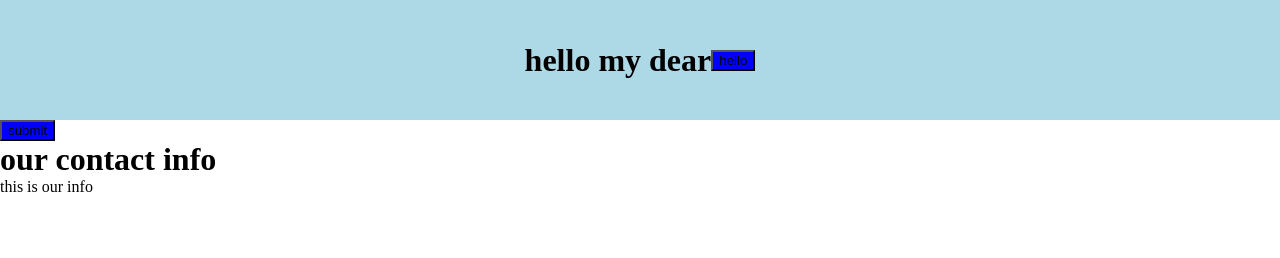
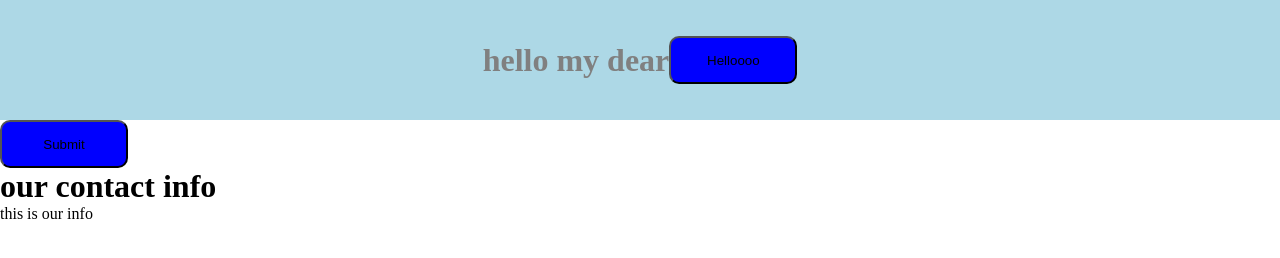
Before and after one commit to seangbadamosi/Sass-learning, a plain HTML site: page index.html in a window 1280 px wide. Drawn offline with Linux system fonts and the light colour scheme.

Commit message:
Lesson 2 | Nesting

```diff
--- a/index.html
+++ b/index.html
@@ -11,6 +11,7 @@
         <h1>hello my dear</h1>
         <button type="button">hello</button>
     </header>
+    <main>
         <div class="contact">
             <button type="submit">submit</button>
             <div class="info">
@@ -18,5 +19,6 @@
                 <p>this is our info</p>
             </div>
         </div>
+    </main>
 </body>
 </html>
--- a/styles/style.scss
+++ b/styles/style.scss
@@ -1,33 +1,46 @@
 $primaryBtn: blue;
+$textColor :  grey;
+
+*{
+    margin: 0;
+}
 
 header{
     background-color: lightblue;
     display: flex;
     justify-content: center;
     align-items: center;
+    color: $textColor;
     height: 15vh;
-}
 
-*{
-    margin: 0;
-}
+    button{
+        background-color:  $primaryBtn;
+        transition: 2s;
+        border-radius: 10px;
+        width: 10vw;
+        height: 6vh;
+        text-transform: capitalize;
 
-/*  it adds vender prefixes but i don't think it works in this extension so in this example the if it where working the style.css will automactically add vender prefixes to it for the diffrent browser that does not support flex box it also applies to other css properties that might not work across browsers */
-
-/* header button{
+        &:hover{
             background-color: red;
         }
 
-.contact button{
-    background-color: red;
-}*/
+        &::after{
+            content: 'ooo';
+        }
+    }
+}
 
-// this is how it would normally be done, but with scss using variables you do this
+/* by nesting we help make the code readable and more maintainable it also helps with hierarchy of the selectors */
 
-header button{
-    background-color:  $primaryBtn;
-}
+
+main{
 
     .contact button{
         background-color:  $primaryBtn;
+        border-radius: 10px;
+        width: 10vw;
+        height: 6vh;
+        text-transform: capitalize;
     }
+}
```
Also changed, not shown: styles/style.css, 2 other files. Lines whose indentation alone changed are shown as unchanged.
